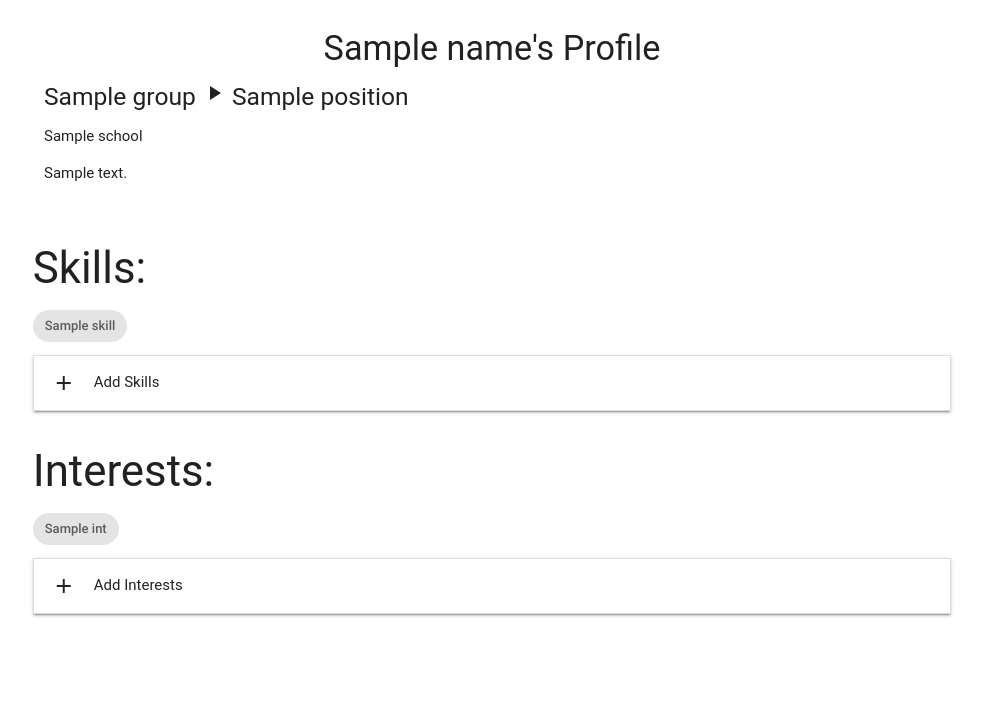
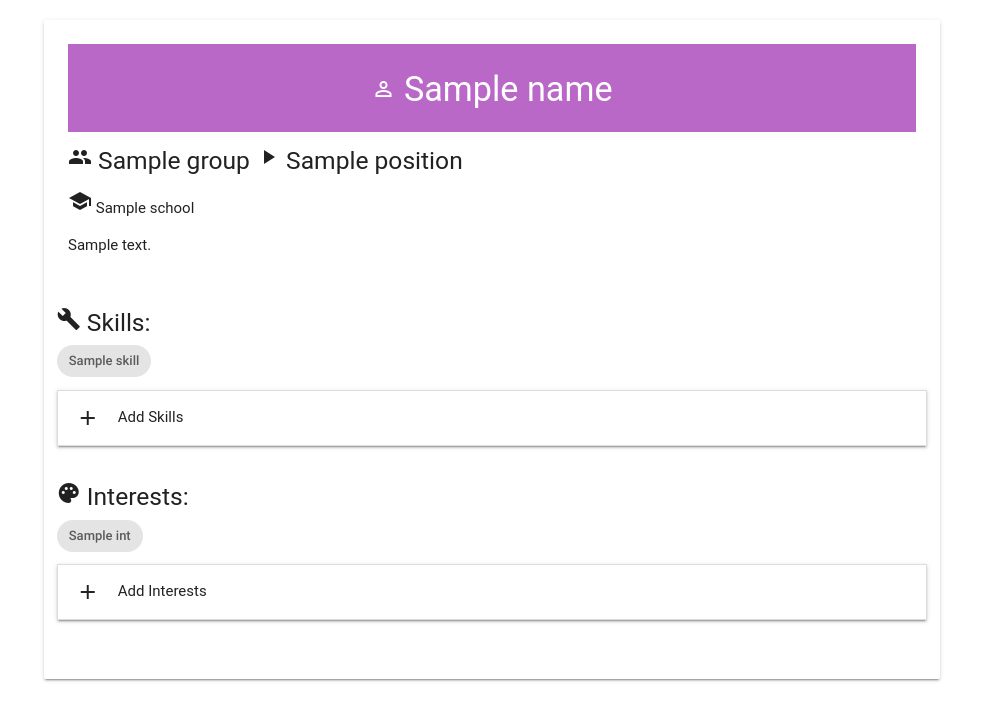
Before and after one commit to scottweitzner/MeetUp, a Flask app: template meetup/templates/profile.html in a window 1280 px wide. Shown: the part 74-800 px from the top of the page, without its empty margins (148-1131 px from the left). Run offline with Flask 2, Linux system fonts and the light colour scheme; the template is opened without the code that fills it: most values are stand-ins (such as "Sample title", 1, 10 or a date in 2020); some libraries are stand-ins or nearby versions; some web fonts are replaced.

Commit message:
changed colors

```diff
--- a/meetup/templates/calendar.html
+++ b/meetup/templates/calendar.html
@@ -14,8 +14,8 @@
 <div class="container">
 <div id="full-calendar"  >
 
-                <div class="col s12 m8 l9">
-                  <div id='calendar' style="width: 900px"></div>
+                <div class="row">
+                  <div class="col s12" id='calendar' style="width: 900px"></div>
                 </div>
 
                     <script>
--- a/meetup/templates/profile.html
+++ b/meetup/templates/profile.html
@@ -6,14 +6,19 @@
 
 <br style="line-height: 50px">
 <div class="container">
-        <h4 class="center-align">{{ name }}'s Profile</h4>
-        <h5>{{ group }} <i class="material-icons">play_arrow</i> {{ position }} </h5>
-        <p>{{ school }}</p>
+    <div class="card-panel">
+
+        <div class="purple lighten-2" style="padding: 10px">
+            <h4 class="center-align white-text"> <i class="material-icons white-text">person_outline</i> {{ name }}</h4>
+        </div>
+
+        <h5> <i class="material-icons">people</i> {{ group }} <i class="material-icons">play_arrow</i> {{ position }} </h5>
+        <p> <i class="material-icons">school</i> {{ school }}</p>
         <p>{{ bio }}</p>
         <br/>
 
         <div class="row">
-            <h3>Skills:</h3>
+            <h5> <i class="material-icons">build</i> Skills:</h5>
             {% for skill in skills %}
             <div class="chip">{{ skill }}</div>
             {% endfor %}
@@ -26,7 +31,8 @@
                     <div class="collapsible-body">
                         <div class="row">
                             {% if skill_suggestions %}
-                                <p>Based on your bio we thought these skills may be relevant (you can also type to add some more)</p>
+                            <p>Based on your bio we thought these skills may be relevant (you can also type to add some
+                                more)</p>
                             <div class="chips chips-initial skills"></div>
                             {% else %}
                             <i>No suggestions found</i>
@@ -34,7 +40,8 @@
                             {% endif %}
                         </div>
                         <div class="row">
-                            <a class="btn-floating btn-large waves-effect waves-light red" onclick="addNewSkills()"><i class="material-icons">add</i></a>
+                            <a class="btn-floating btn-large waves-effect waves-light red" onclick="addNewSkills()"><i
+                                    class="material-icons">add</i></a>
                         </div>
                     </div>
                 </li>
@@ -42,7 +49,7 @@
         </div>
 
         <div class="row">
-            <h3>Interests:</h3>
+            <h5> <i class="material-icons">palette</i> Interests:</h5>
             {% for int in interests %}
             <div class="chip">{{ int }}</div>
             {% endfor %}
@@ -56,7 +63,8 @@
                     <div class="collapsible-body">
                         <div class="row">
                             {% if interest_suggestions %}
-                                <p>Based on your bio we thought these interests may be relevant (you can also type to add some more)</p>
+                            <p>Based on your bio we thought these interests may be relevant (you can also type to add
+                                some more)</p>
                             <div class="chips chips-initial interests"></div>
                             {% else %}
                             <i>No suggestions found</i>
@@ -64,14 +72,14 @@
                             {% endif %}
                         </div>
                         <div class="row">
-                            <a class="btn-floating btn-large waves-effect waves-light red" onclick="addNewInterests()"><i class="material-icons">add</i></a>
+                            <a class="btn-floating btn-large waves-effect waves-light red"
+                               onclick="addNewInterests()"><i class="material-icons">add</i></a>
                         </div>
                     </div>
                 </li>
             </ul>
-
         </div>
-
+    </div>
 
 </div>
 
```
Lines whose indentation alone changed are shown as unchanged.
